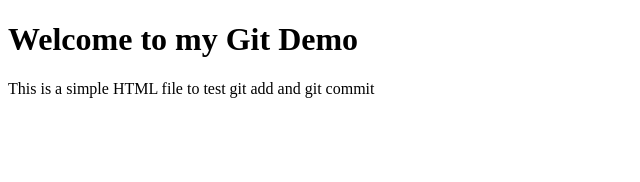
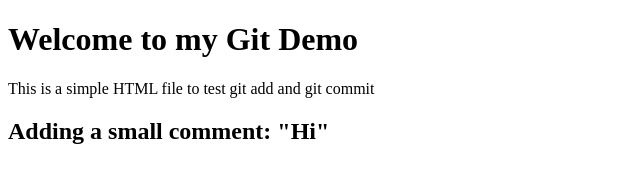
Before and after one commit to glearn140/python_programs, a plain HTML site: page Index.html in a window 1280 px wide. Shown: the whole page, without its empty margins (0-640 px from the left). Drawn offline with Linux system fonts and the light colour scheme.

Commit message:
Here is an updated HTML file

```diff
--- a/Index.html
+++ b/Index.html
@@ -7,5 +7,6 @@
 <body>
     <h1>Welcome to my Git Demo</h1>
     <p>This is a simple HTML file to test git add and git commit</p>
+    <h2>Adding a small comment: "Hi"</h2>
 </body>
 </html>
```
